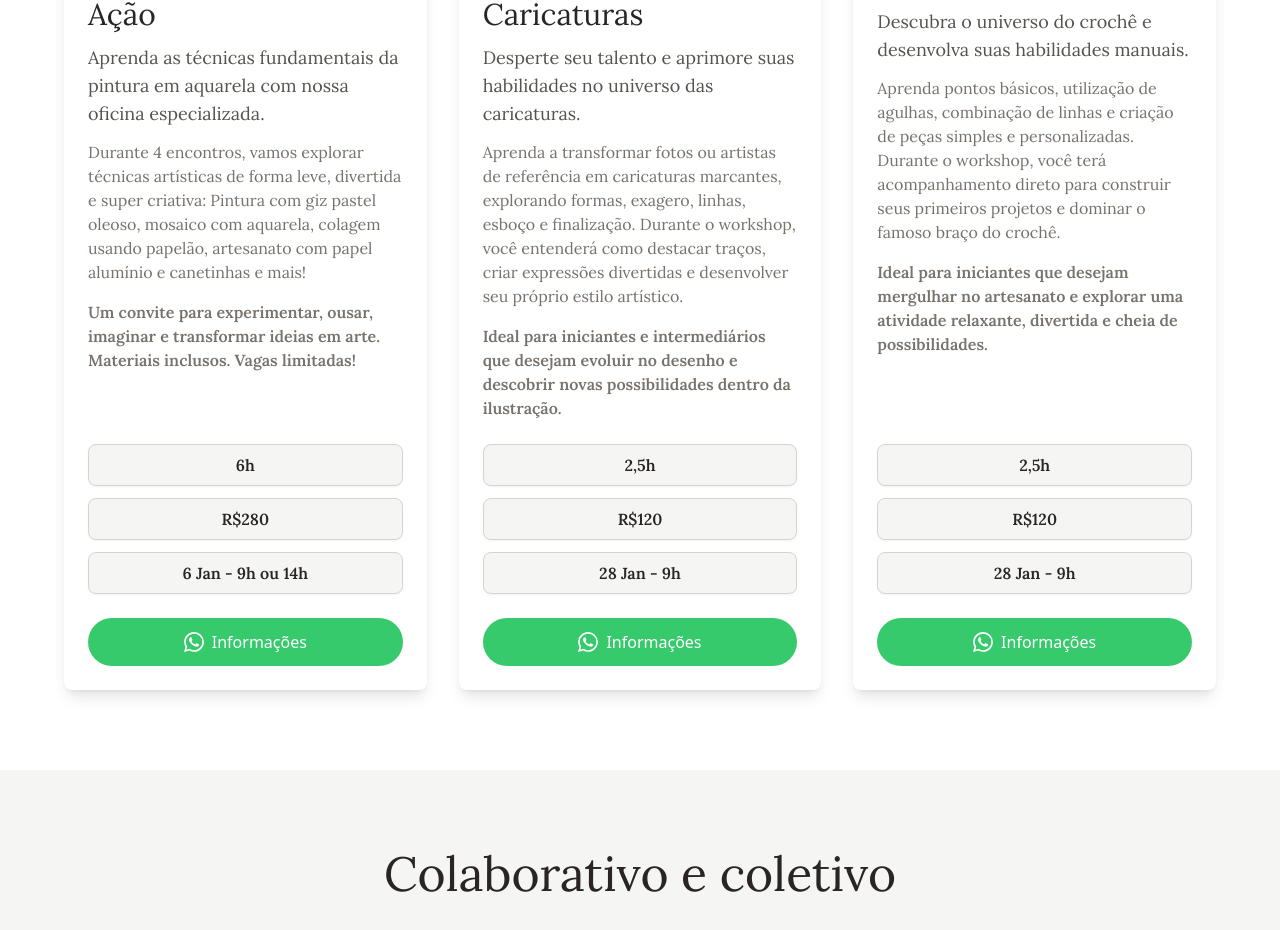
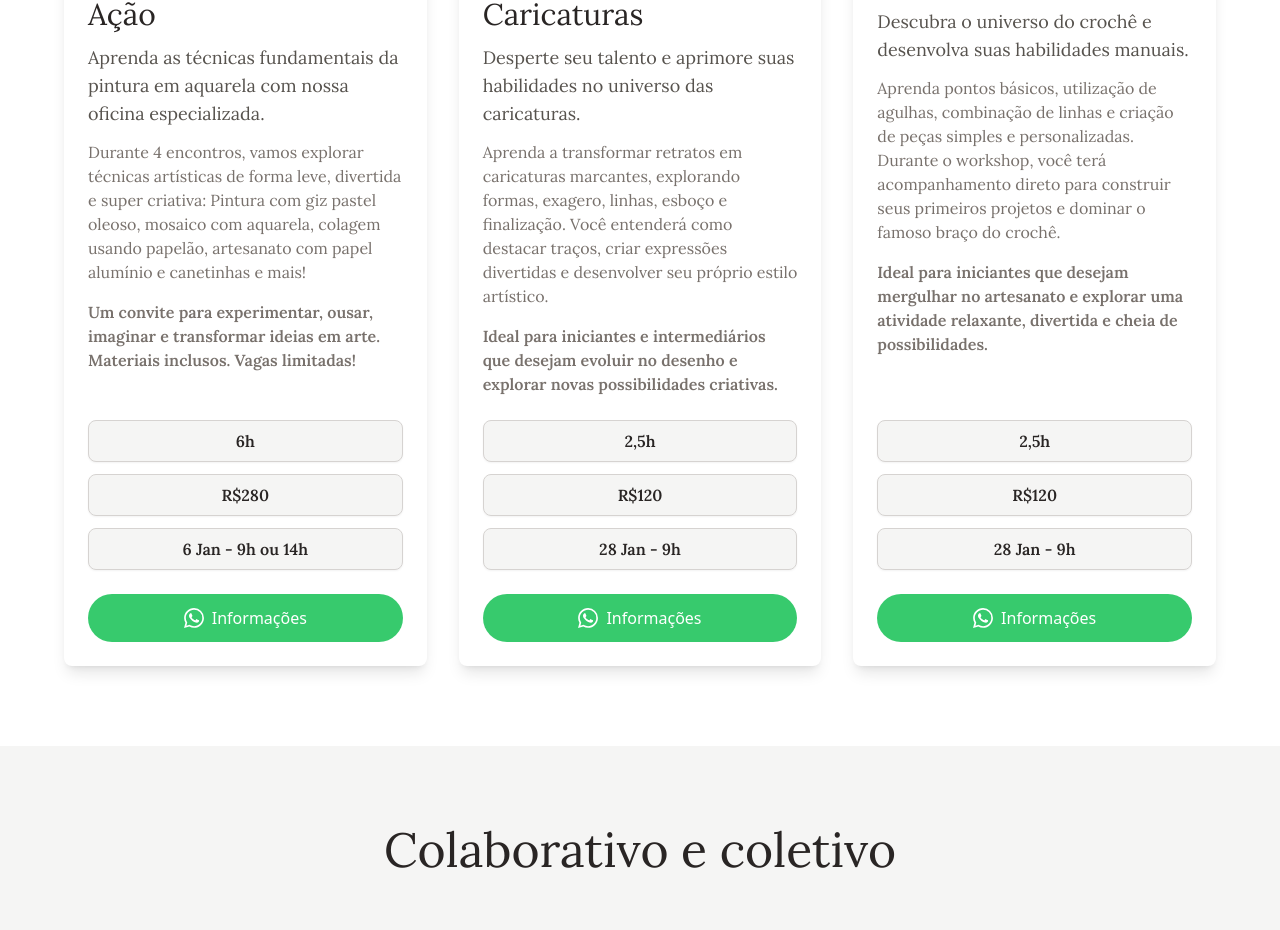
Before and after one commit to DistopiaTunes/cotelier, a Vue app: page / in a window 1280 px wide. Shown: the part 2326-3256 px from the top of the page. Built offline with nearby package versions, Linux system fonts and the light colour scheme.

Commit message:
atualização layout

```diff
--- a/src/components/Cotelier.vue
+++ b/src/components/Cotelier.vue
@@ -98,8 +98,8 @@ const workshops = [
         title: 'Workshop de Caricaturas',
         image: 'https://raw.githubusercontent.com/DistopiaTunes/cotelier/refs/heads/main/src/assets/img/eventos/car/car1.jpg',
         description: 'Desperte seu talento e aprimore suas habilidades no universo das caricaturas.',
-        details: 'Aprenda a transformar fotos ou artistas de referência em caricaturas marcantes, explorando formas, exagero, linhas, esboço e finalização. Durante o workshop, você entenderá como destacar traços, criar expressões divertidas e desenvolver seu próprio estilo artístico.',
-        additionalInfo: 'Ideal para iniciantes e intermediários que desejam evoluir no desenho e descobrir novas possibilidades dentro da ilustração.',
+        details: 'Aprenda a transformar retratos em caricaturas marcantes, explorando formas, exagero, linhas, esboço e finalização. Você entenderá como destacar traços, criar expressões divertidas e desenvolver seu próprio estilo artístico.',
+        additionalInfo: 'Ideal para iniciantes e intermediários que desejam evoluir no desenho e explorar novas possibilidades criativas.',
         whatsappMessage: 'Olá! Gostaria de informações sobre o Workshop de Caricaturas',
         teacherIds: [4],
         duration: '2,5h',
```
